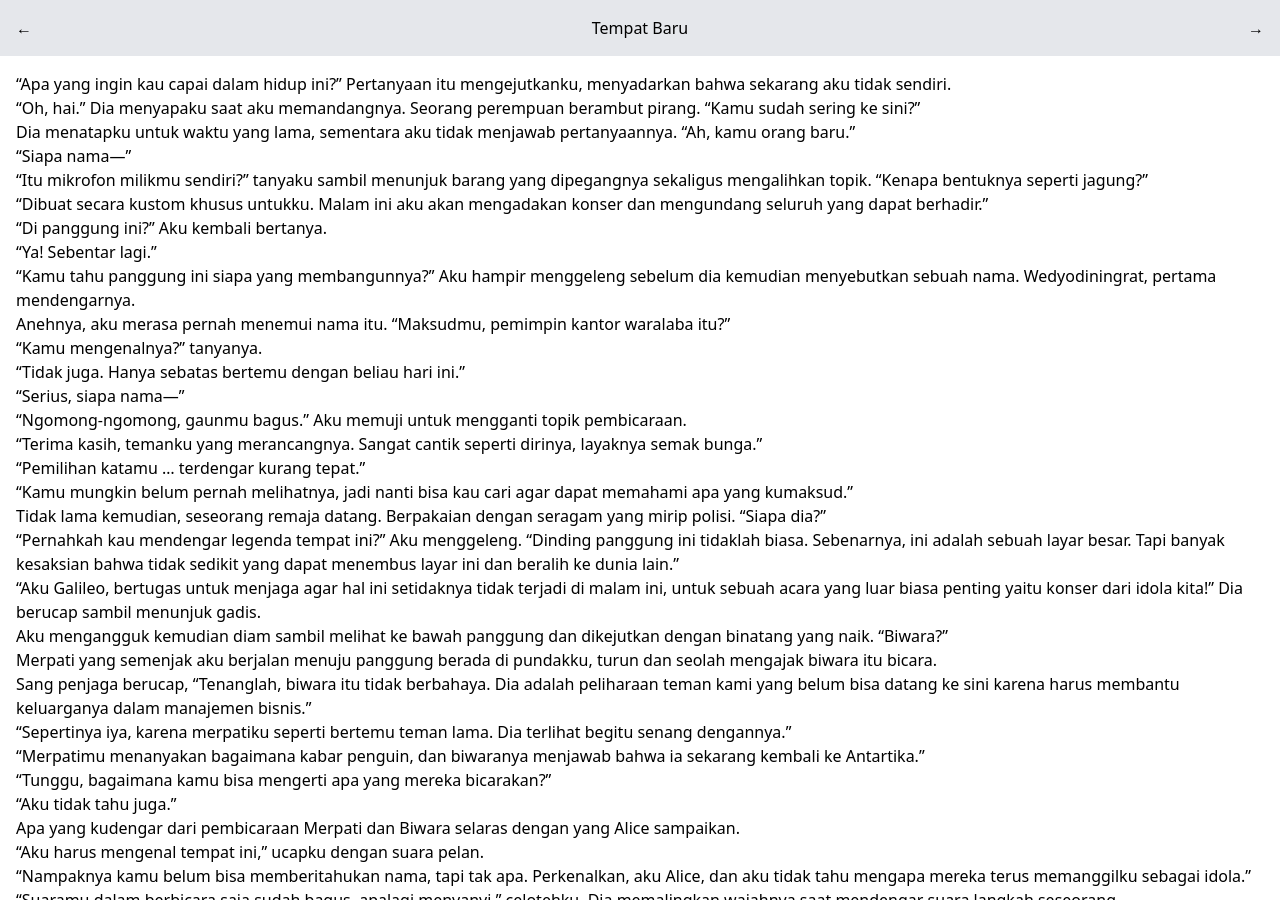
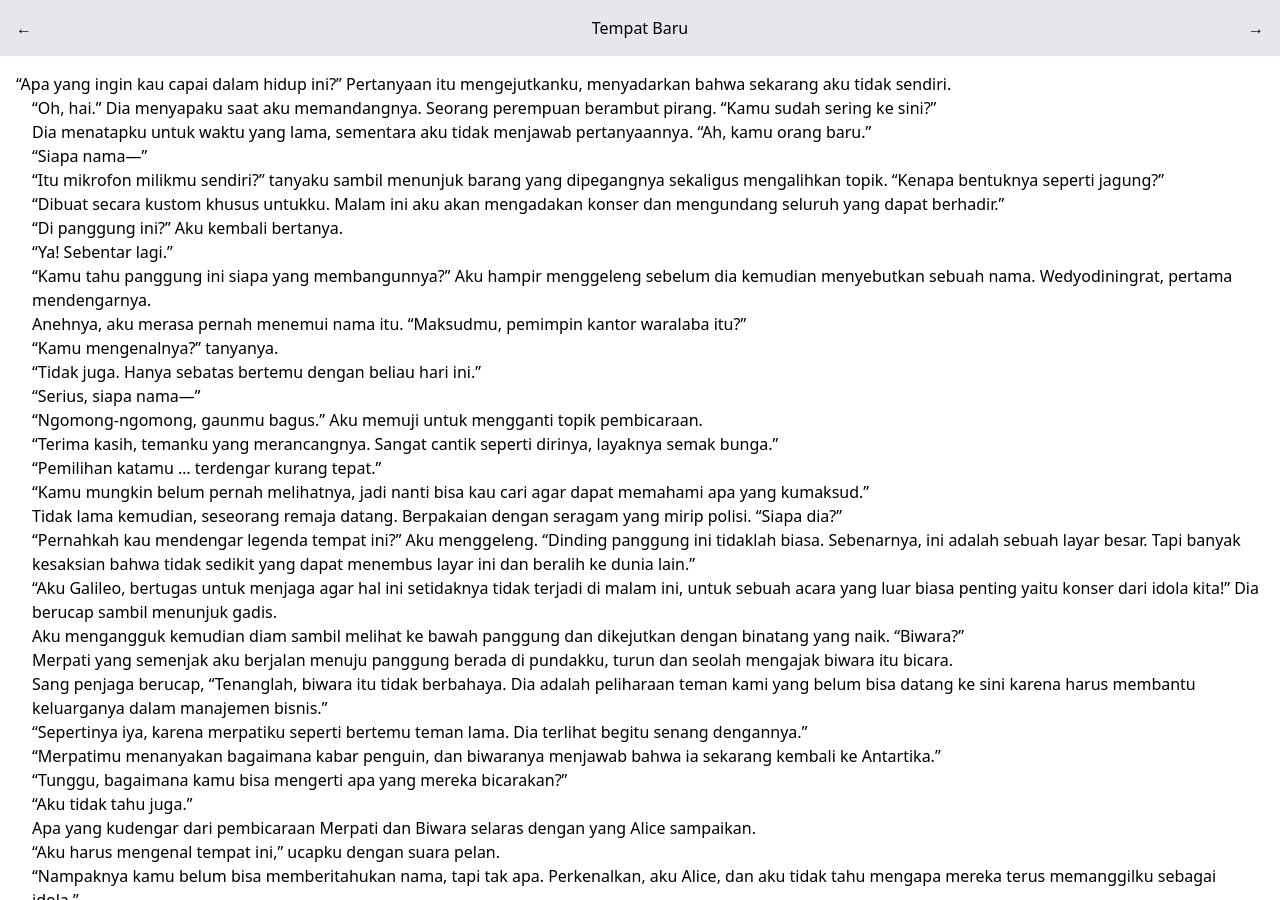
Before and after one commit to mnafisalmukhdi1/story, a Jekyll site: the page built from sang-penyampai-pesan/_posts/2022-01-04-04.md, in a window 1280 px wide and 900 px high. Built offline with Jekyll 4.4.1, drawn with Linux system fonts in a browser that asks for light colours; nearby versions of some CDN libraries.

Commit message:
Update chap.html

```diff
--- a/_layouts/chap.html
+++ b/_layouts/chap.html
@@ -7,7 +7,7 @@
 	<div class="flex text-center">{{page.title}}</div>
 	<div class="flex text-right"><a href="{{page.next}}">→</a></div>
 </header>
-<main class="p-4 justify-center">
+<main class="p-4 justify-center space-x-4">
 	{{content}}
 </main>
 </body>
```
